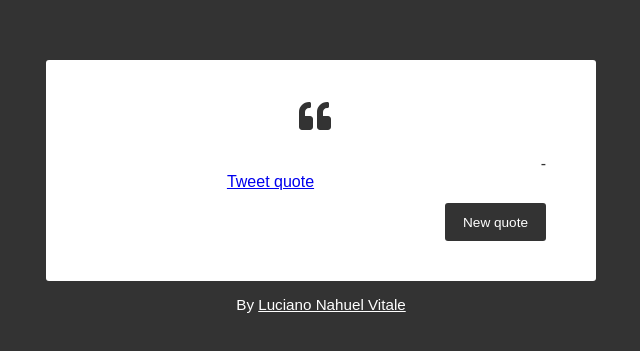
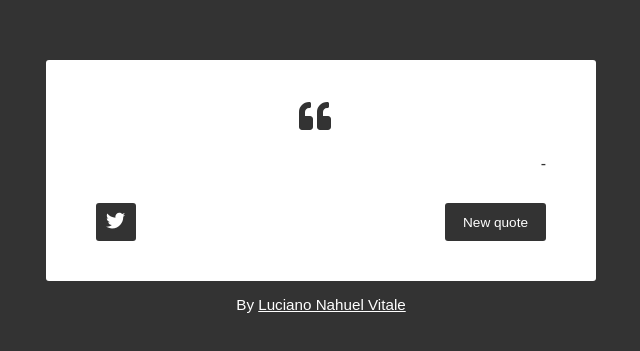
Before and after one commit to luvitale/random-quote-machine, a React (Create React App) app: page / in a window 1280 px wide. Shown: the part 199-550 px from the top of the page, without its empty margins (319-959 px from the left). Built offline with nearby package versions, Linux system fonts and the light colour scheme; no server answers.

Commit message:
Redesigned buttons

```diff
--- a/package.json
+++ b/package.json
@@ -5,6 +5,7 @@
   "dependencies": {
     "@fortawesome/fontawesome-free": "^5.15.2",
     "@fortawesome/fontawesome-svg-core": "^1.2.34",
+    "@fortawesome/free-brands-svg-icons": "^5.15.2",
     "@fortawesome/free-solid-svg-icons": "^5.15.2",
     "@fortawesome/react-fontawesome": "^0.1.14",
     "@testing-library/jest-dom": "^5.11.4",
--- a/src/App.js
+++ b/src/App.js
@@ -53,7 +53,10 @@ class App extends React.Component {
 		document.body.style.color = colors[color];
 		document.body.style.backgroundColor = colors[color];
 
-		document.getElementById("new-quote").style.backgroundColor = colors[color];
+		const buttonElements = document.getElementsByClassName("button");
+		Array.prototype.map.call(buttonElements, elem =>
+			elem.style.backgroundColor = colors[color]
+		);
 
 		document.getElementById("quote-text").animate([
 			{opacity: 0},
--- a/src/components/QuoteButtons.js
+++ b/src/components/QuoteButtons.js
@@ -1,4 +1,6 @@
 import React from 'react'
+import { FontAwesomeIcon } from "@fortawesome/react-fontawesome";
+import { faTwitter } from '@fortawesome/free-brands-svg-icons'
 
 class QuoteButtons extends React.Component {
 	constructor(props) {
@@ -9,8 +11,13 @@ class QuoteButtons extends React.Component {
 		return (
 			<div className="QuoteButtons">
 
-				<a href="#" id="tweet-quote">Tweet quote</a>
-				<button className="button" id="new-quote" onClick={this.props.newQuote}>New quote</button>
+				<a href="#" className="button" id="tweet-quote">
+					<FontAwesomeIcon icon={faTwitter} />
+				</a>
+
+				<button className="button" id="new-quote" onClick={this.props.newQuote}>
+					New quote
+				</button>
 
 			</div>
 		);
--- a/src/components/QuoteText.js
+++ b/src/components/QuoteText.js
@@ -1,6 +1,6 @@
 import React from 'react'
 import { FontAwesomeIcon } from "@fortawesome/react-fontawesome";
-import { faQuoteLeft } from '@fortawesome/free-solid-svg-icons'
+import { faQuoteLeft } from '@fortawesome/free-solid-svg-icons';
 
 class QuoteText extends React.Component {
 	constructor(props) {
--- a/src/index.scss
+++ b/src/index.scss
@@ -82,12 +82,24 @@ div {
       margin-top: 30px;
       opacity: 1;
       cursor: pointer;
+	  transition: background-color 2s;
       &:hover {
         opacity: 0.9;
       }
+
+	  &#tweet-quote {
+        float: left;
+        padding: 0px;
+        padding-top: 8px;
+        text-align: center;
+        font-size: 1.2em;
+        margin-right: 5px;
+        height: 30px;
+        width: 40px;
+      }
+
       &#new-quote {
         float: right;
-		transition: background-color 3s;
       }
     }
   }
```
Also changed, not shown: 2 other files (tests, documents, lock files or other folders).
